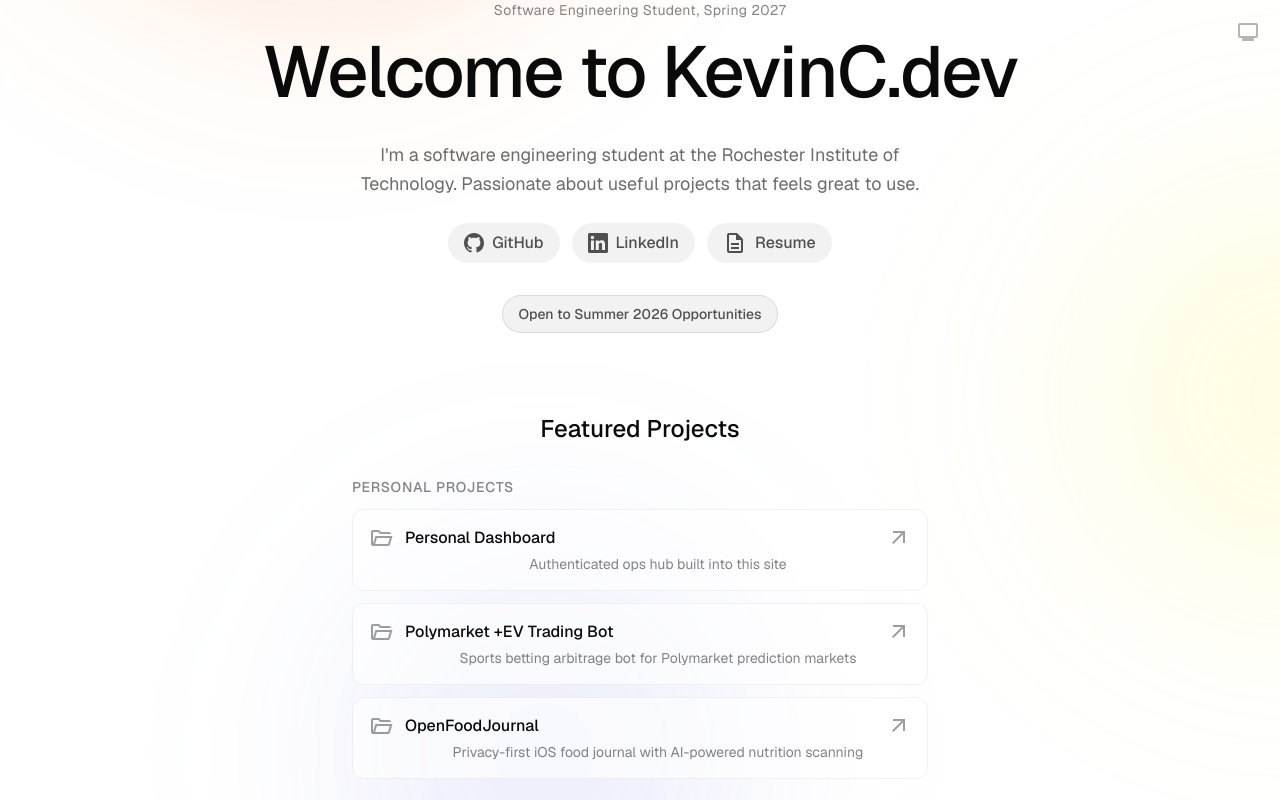
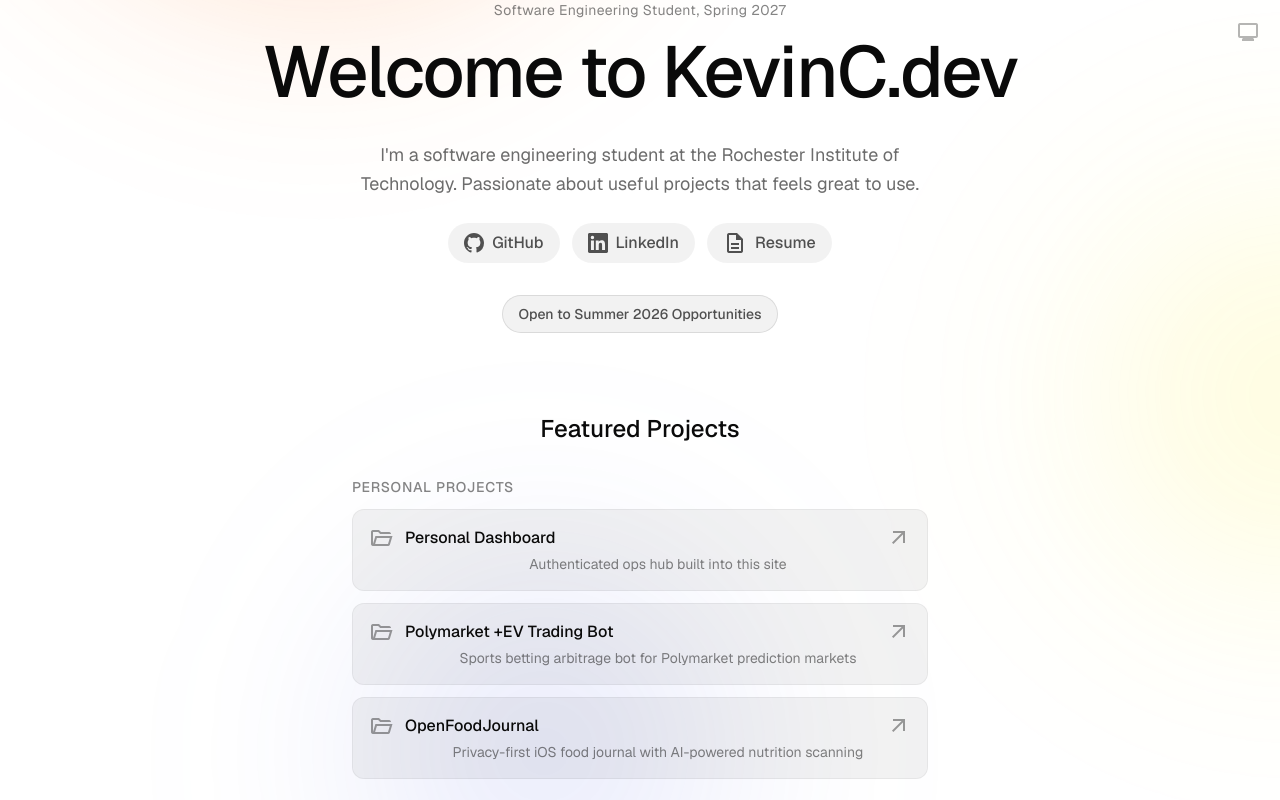
Before and after one commit to kvn8888/kvn8888.github.io, a Next.js app in the folder homepage/: page / in a window 1280 px wide. Shown: the top 800 px of the page. Built offline with nearby package versions, Linux system fonts and the light colour scheme.

Commit message:
style: make project cards solid (bg-foreground/5) instead of glass

```diff
--- a/homepage/src/app/components/ProjectCard.tsx
+++ b/homepage/src/app/components/ProjectCard.tsx
@@ -13,7 +13,7 @@ export function ProjectCard({ project, onClick }: ProjectCardProps) {
     <motion.div
       layoutId={`card-${project.id}`}
       onClick={onClick}
-      className="p-4 rounded-xl border bg-glass border-glass-border hover:bg-glass-hover transition-colors cursor-pointer group"
+      className="p-4 rounded-xl border bg-foreground/5 border-glass-border hover:bg-foreground/10 transition-colors cursor-pointer group"
       whileHover={{ scale: 1.02 }}
       whileTap={{ scale: 0.98 }}
       transition={{ type: "spring", stiffness: 500, damping: 30 }}
```
